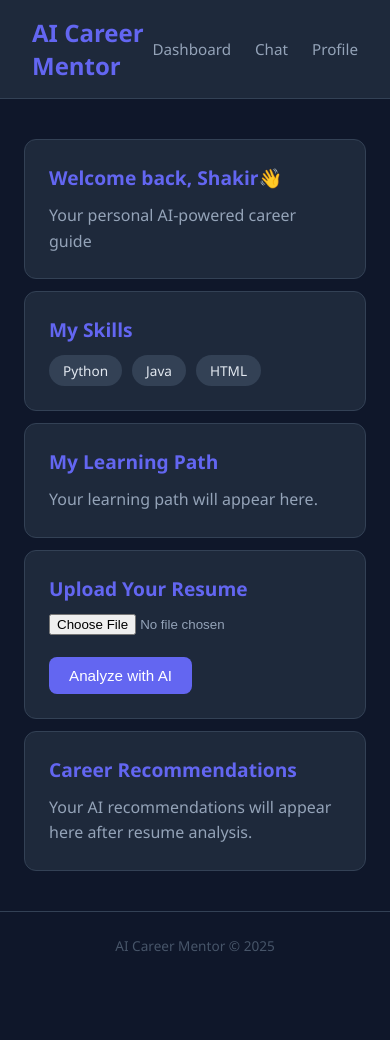
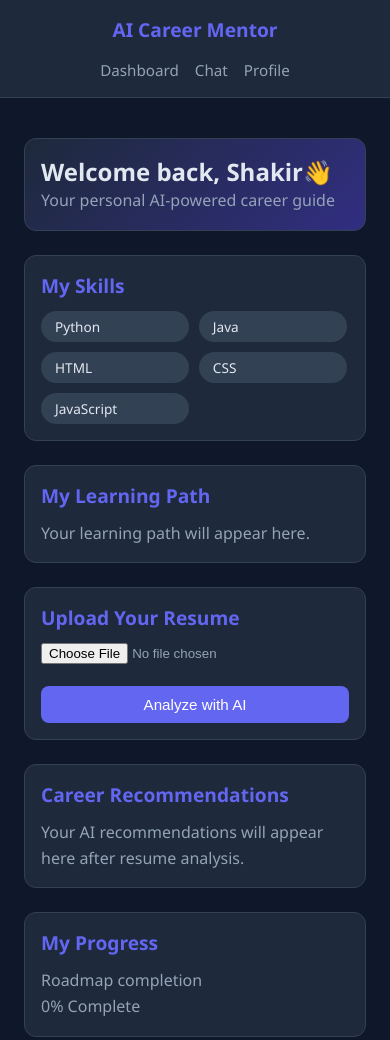
Before and after one commit to ShakirAhmed-04/ai-career-mentor, a plain HTML site: page index.html in a window 390 px wide. Shown: the top 1040 px of the page. Before the commit the page ends 979 px from the top, so only its background shows below. Drawn offline with Linux system fonts and the light colour scheme.

Commit message:
Day 3:CSS Grid and responsive design

```diff
--- a/index.html
+++ b/index.html
@@ -20,9 +20,8 @@
     </header>
 
     <main>
-
-      <section>
-        <h2>Welcome back, Shakir👋</h2>
+      <section class="welcome-card">
+        <h1>Welcome back, Shakir👋</h1>
         <p>Your personal AI-powered career guide</p>
       </section>
 
@@ -33,6 +32,8 @@
           <li>Python</li>
           <li>Java</li>
           <li>HTML</li>
+          <li>CSS</li>
+          <li>JavaScript</li>
         </ul>
       </section>
 
@@ -51,6 +52,15 @@
         <p>Your AI recommendations will appear here after resume analysis.</p>
       </section>
 
+      <section class="progress-card">
+        <h2>My Progress</h2>
+        <p>Roadmap completion</p>
+        <div class="progress-bar-container">
+          <div class="progress-bar"></div>
+        </div>
+        <p class="progress-text">0% Complete</p>
+      </section>
+
     </main>
 
     <footer>
--- a/style.css
+++ b/style.css
@@ -50,12 +50,16 @@ main {
   max-width: 1100px;
   margin: 40px auto;
   padding: 0 24px;
-  display: flex;
-  flex-direction: column;
-  gap: 12px;
+  display: grid;
+  grid-template-columns: repeat(2, 1fr);
+  gap: 24px;
 }
 
 /* ===== SECTIONS / CARDS ===== */
+.welcome-card{
+  grid-column: 1/ -1;
+  background: linear-gradient(135deg, #1e293b, #312e81);
+}
 section {
   background-color: #1e293b;
   padding: 24px;
@@ -85,6 +89,7 @@ section ul {
 section ul li {
   background-color: #334155;
   color: #e2e8f0;
+  width: 48%;
   padding: 6px 14px;
   border-radius: 20px;
   font-size: 0.85rem;
@@ -97,7 +102,7 @@ button {
   border: none;
   padding: 10px 20px;
   border-radius: 8px;
-  cursor: text;
+  cursor: pointer;
   font-size: 0.95rem;
   margin-top: 12px;
 }
@@ -121,3 +126,41 @@ footer {
   border-top: 1px solid #334155;
   margin-top: 40px;
 }
+/* ===== RESPONSIVE — TABLET ===== */
+@media (max-width: 768px) {
+  main {
+    grid-template-columns: 1fr;
+  }
+
+  nav {
+    flex-direction: column;
+    gap: 16px;
+    text-align: center;
+  }
+
+  nav ul {
+    gap: 16px;
+  }
+}
+
+/* ===== RESPONSIVE — MOBILE ===== */
+@media (max-width: 480px) {
+  nav h1 {
+    font-size: 1.2rem;
+  }
+
+  section {
+    padding: 16px;
+  }
+
+  button {
+    width: 100%;
+  }
+}
+.proress-bar{
+  background-color: #6366f1;
+  height: 100%;
+  width: 0%;
+  border-radius: 20px;
+  transition: width 0.3s ease;
+}
```
